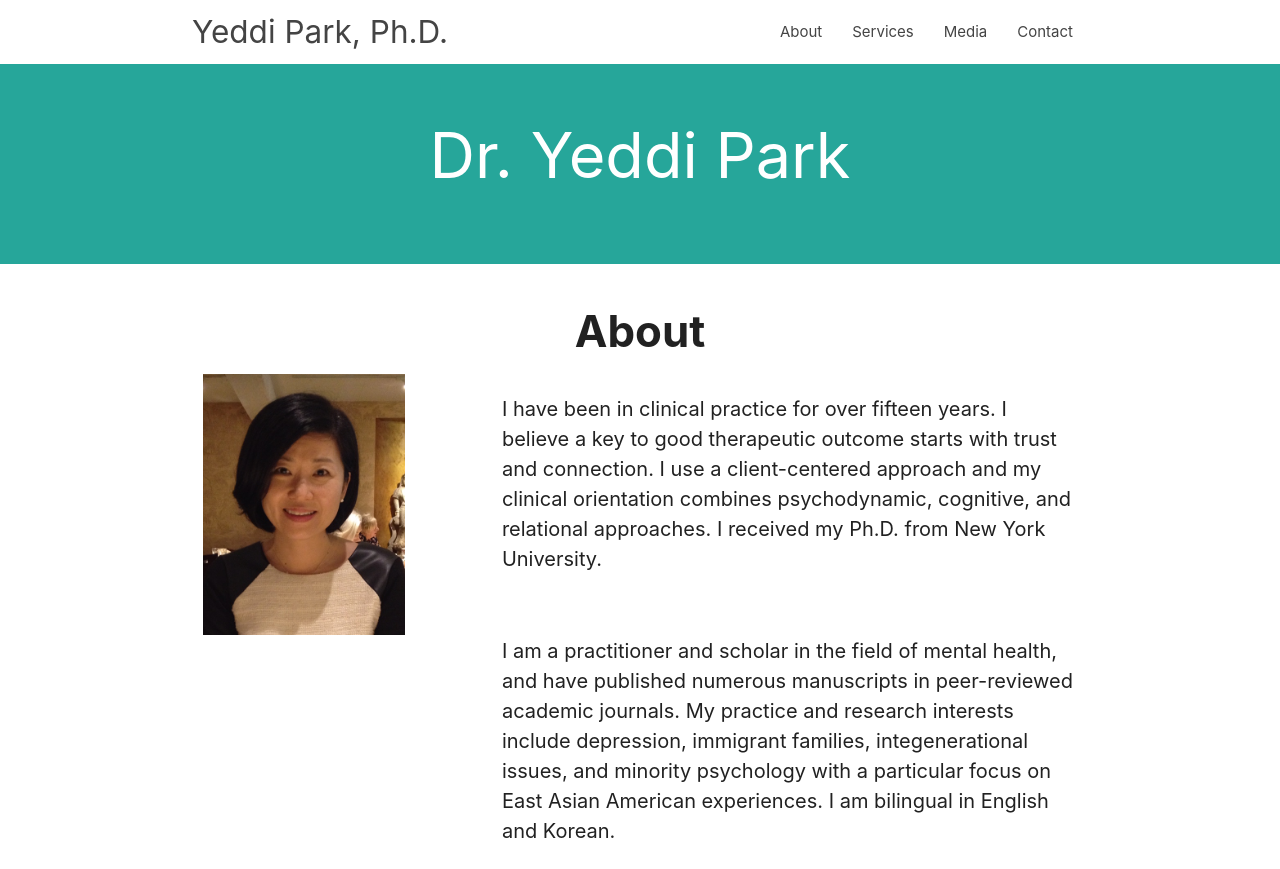
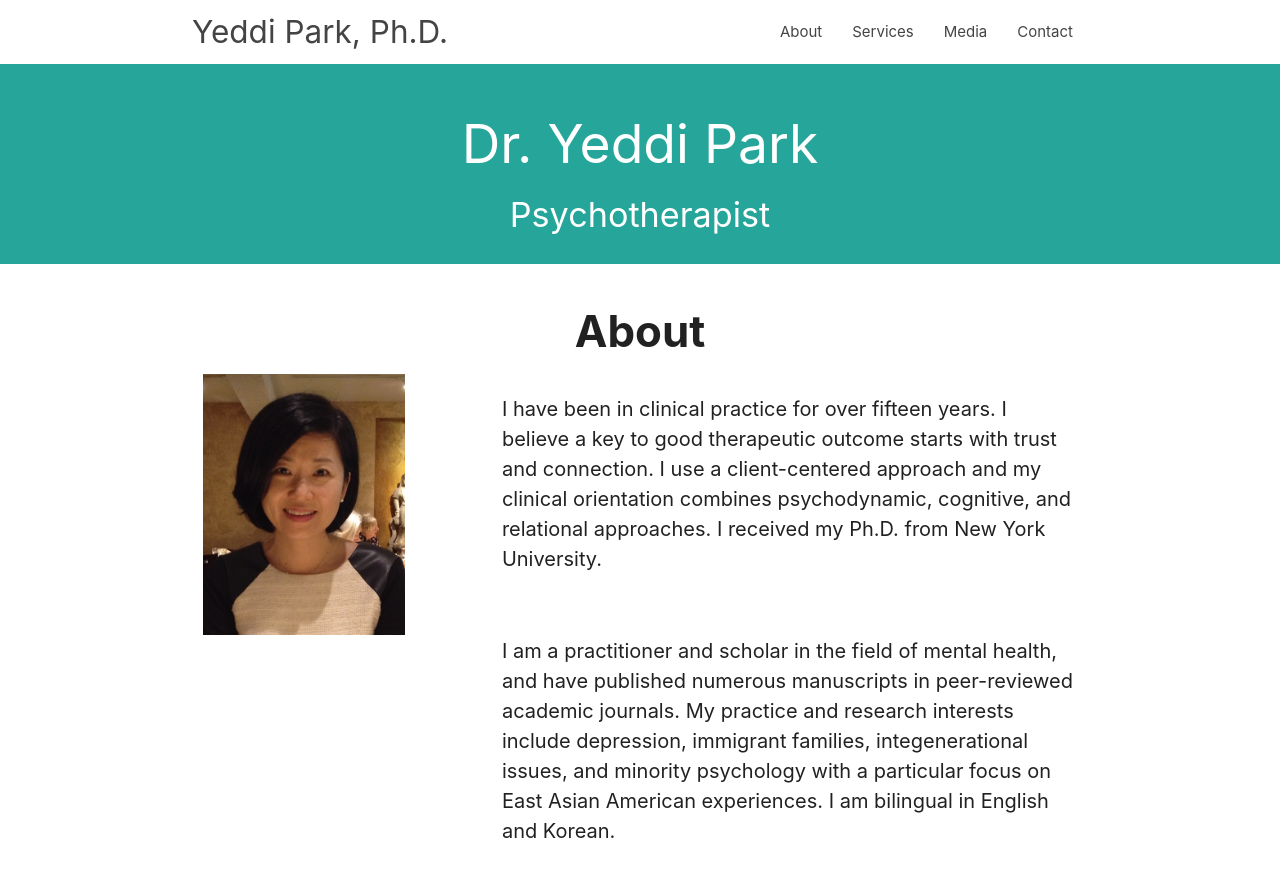
Before and after one commit to dryeddi/dryeddi.github.io, a plain HTML site: page index.html in a window 1280 px wide. Shown: the top 869 px of the page. Drawn offline with nearby package versions, Linux system fonts and the light colour scheme.

Commit message:
Update index.html

```diff
--- a/index.html
+++ b/index.html
@@ -37,7 +37,8 @@
     <div class="section no-pad-bot">
       <div class="container">
         <br><br>
-        <h1 class="header center white-text text-lighten-2">Dr. Yeddi Park</h1>
+        <h2 class="header center white-text text-lighten-2">Dr. Yeddi Park</h2>
+        <h4 class="center white-text">Psychotherapist</h4>
         <br><br>
       </div>
     </div>
```
